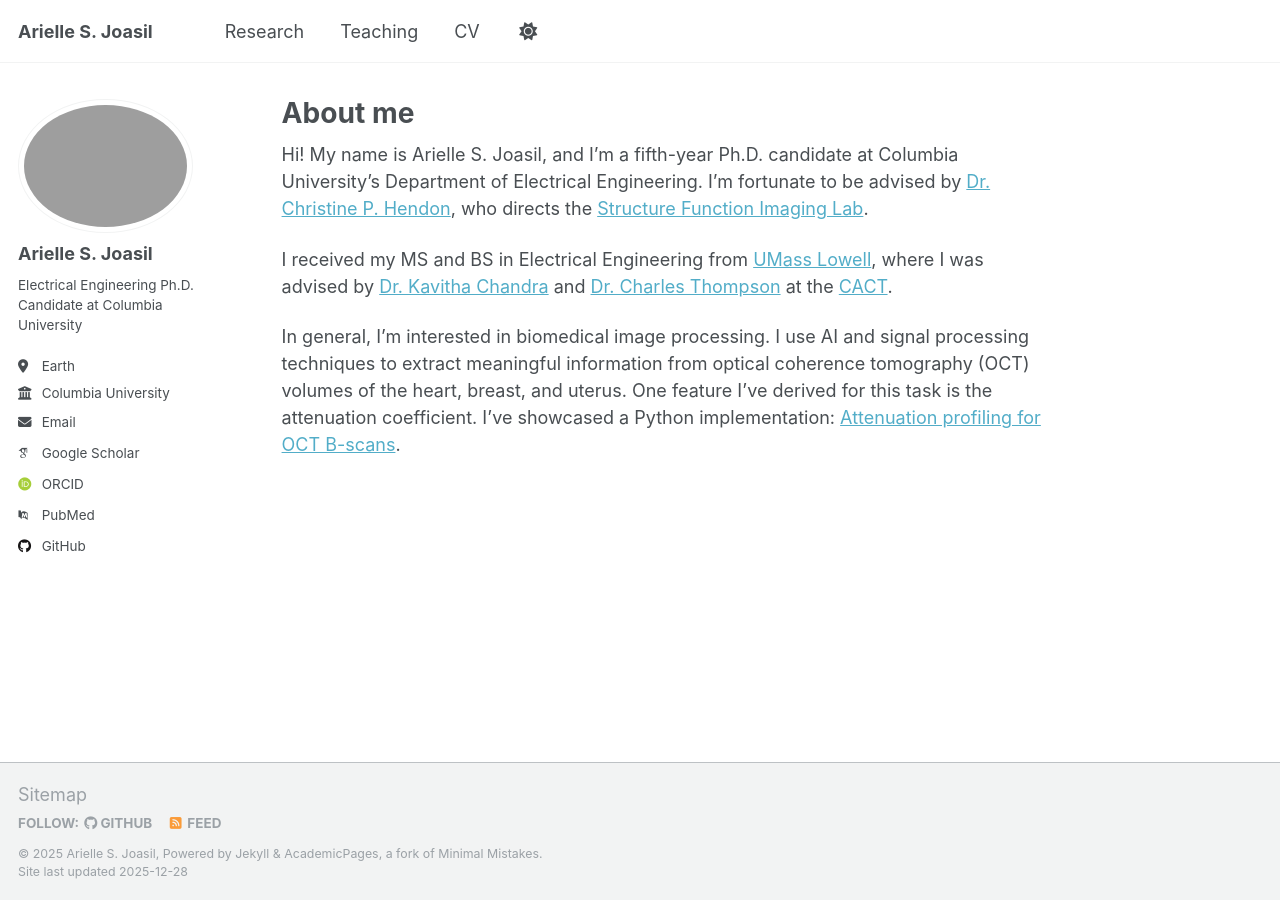
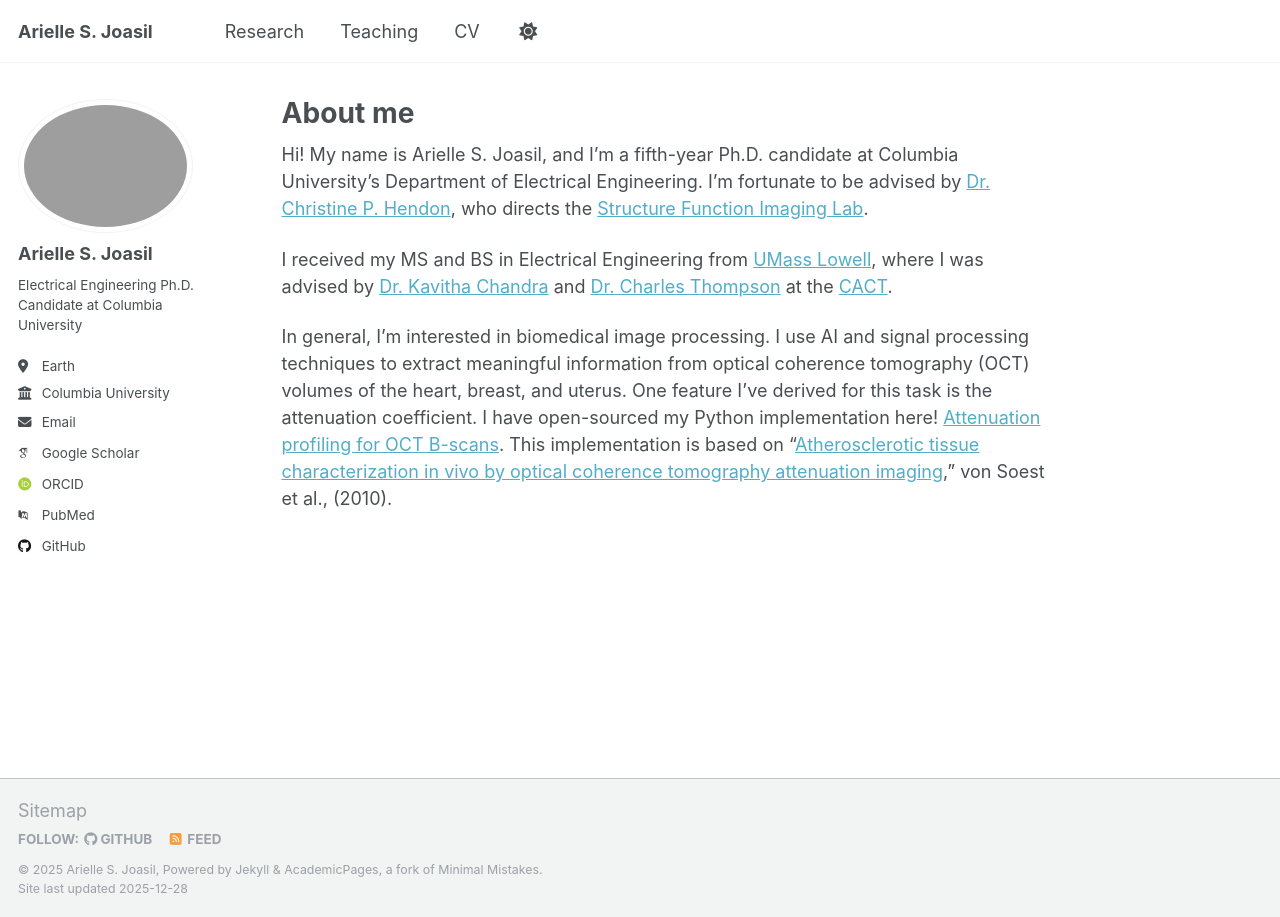
Before and after one commit to ari-jpg/ari-jpg.github.io, a Jekyll site: the page built from _pages/about.md, in a window 1280 px wide. Built offline with Jekyll 4.4.1, drawn with Linux system fonts in a browser that asks for light colours; some web fonts are replaced.

Commit message:
Update about.md

```diff
--- a/_pages/about.md
+++ b/_pages/about.md
@@ -11,4 +11,4 @@ Hi! My name is Arielle S. Joasil, and I'm a fifth-year Ph.D. candidate at Columb
 
 I received my MS and BS in Electrical Engineering from [UMass Lowell](https://www.uml.edu/engineering/electrical-computer/), where I was advised by [Dr. Kavitha Chandra](https://www.uml.edu/research/cact/people/chandra-kavitha.aspx) and [Dr. Charles Thompson](https://www.uml.edu/research/cact/people/thompson-charles.aspx) at the [CACT](https://www.uml.edu/research/cact/).
 
-In general, I'm interested in biomedical image processing. I use AI and signal processing techniques to extract meaningful information from optical coherence tomography (OCT) volumes of the heart, breast, and uterus. One feature I've derived for this task is the attenuation coefficient. I've showcased a Python implementation: [Attenuation profiling for OCT B-scans](https://github.com/ari-jpg/oct-attenuation-profiling).
+In general, I'm interested in biomedical image processing. I use AI and signal processing techniques to extract meaningful information from optical coherence tomography (OCT) volumes of the heart, breast, and uterus. One feature I've derived for this task is the attenuation coefficient. I have open-sourced my Python implementation here! [Attenuation profiling for OCT B-scans](https://github.com/ari-jpg/oct-attenuation-profiling). This implementation is based on "[Atherosclerotic tissue characterization in vivo by optical coherence tomography attenuation imaging](https://doi.org/10.1117/1.3280271)," von Soest et al., (2010).
```
